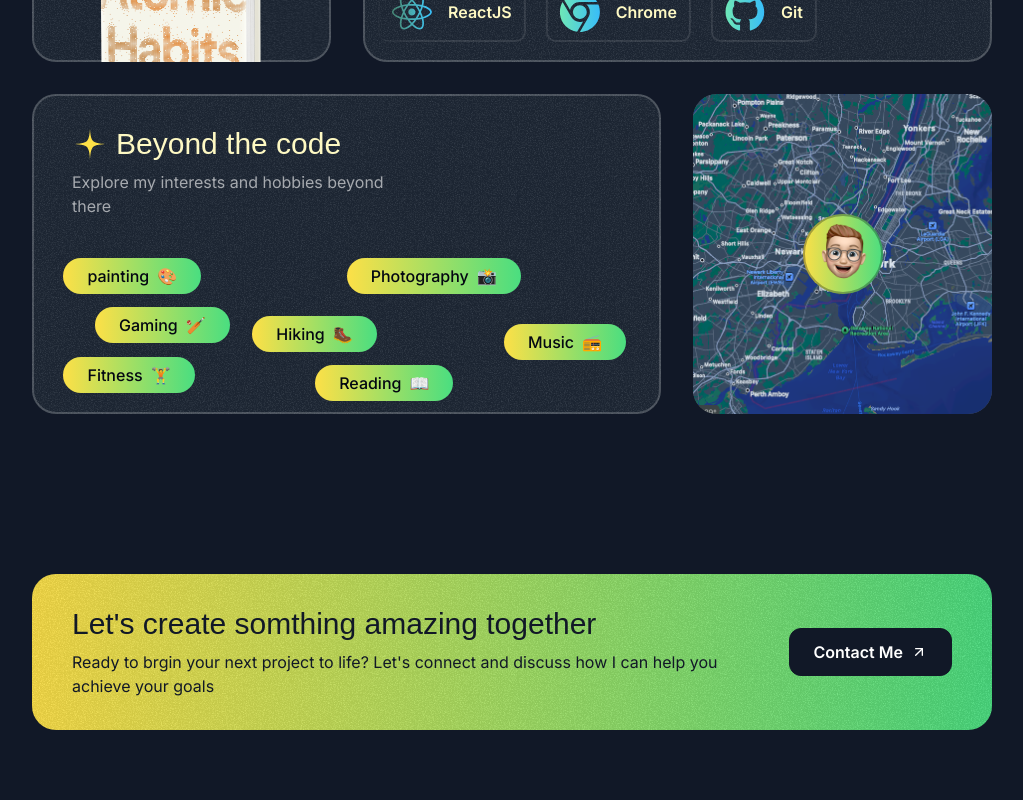
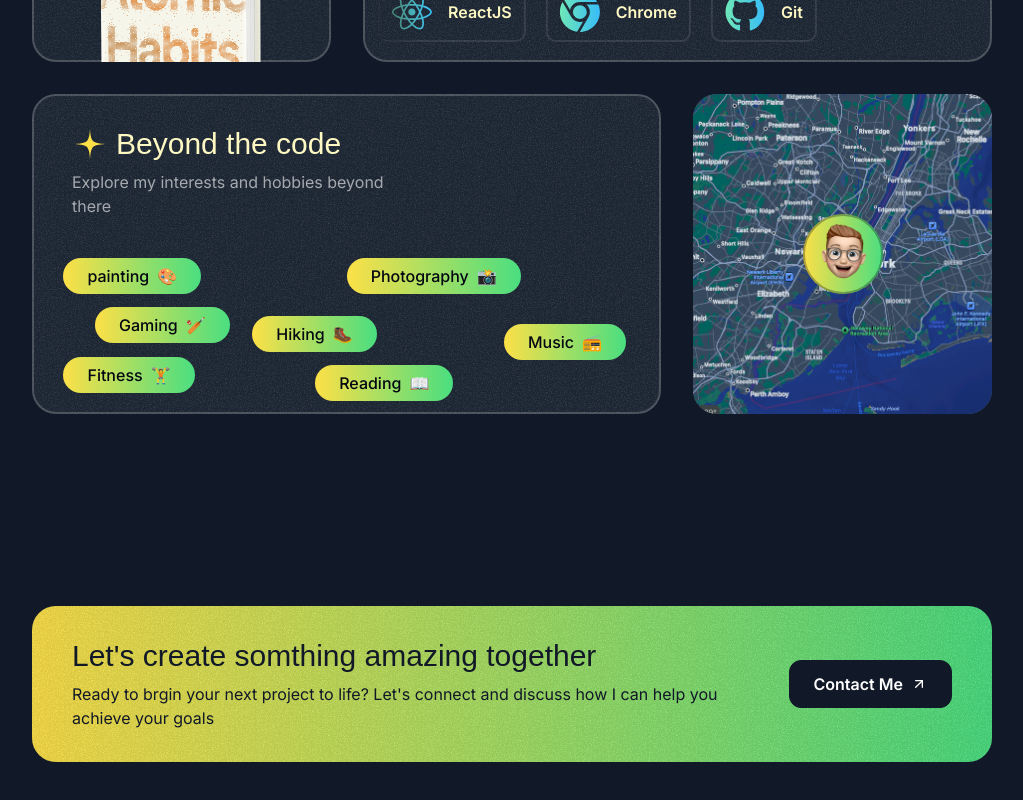
Before and after one commit to abhishekdam/abhishekdam.github.io, a Next.js app in the folder starter-template/: page / in a window 1280 px wide. Shown: the part 4506-5306 px from the top of the page, without its empty margins (128-1151 px from the left). Built offline with nearby package versions, Linux system fonts and the light colour scheme; a web font is replaced by a local one.

Commit message:
call to action done

```diff
--- a/starter-template/src/sections/Contact.tsx
+++ b/starter-template/src/sections/Contact.tsx
@@ -3,7 +3,7 @@ import grainImage from "@/assets/images/grain.jpg";
 
 export const ContactSection = () => {
   return (
-    <div className="py-16 pt-12">
+    <div className="py-16 pt-12 lg:py-24 lg:pt-20">
       <div className="container">
         <div className="bg-gradient-to-r from-yellow-300 to-green-400 text-gray-900 py-8 px-10 rounded-3xl text-center md:text-left relative overflow-hidden z-0">
           <div
```
